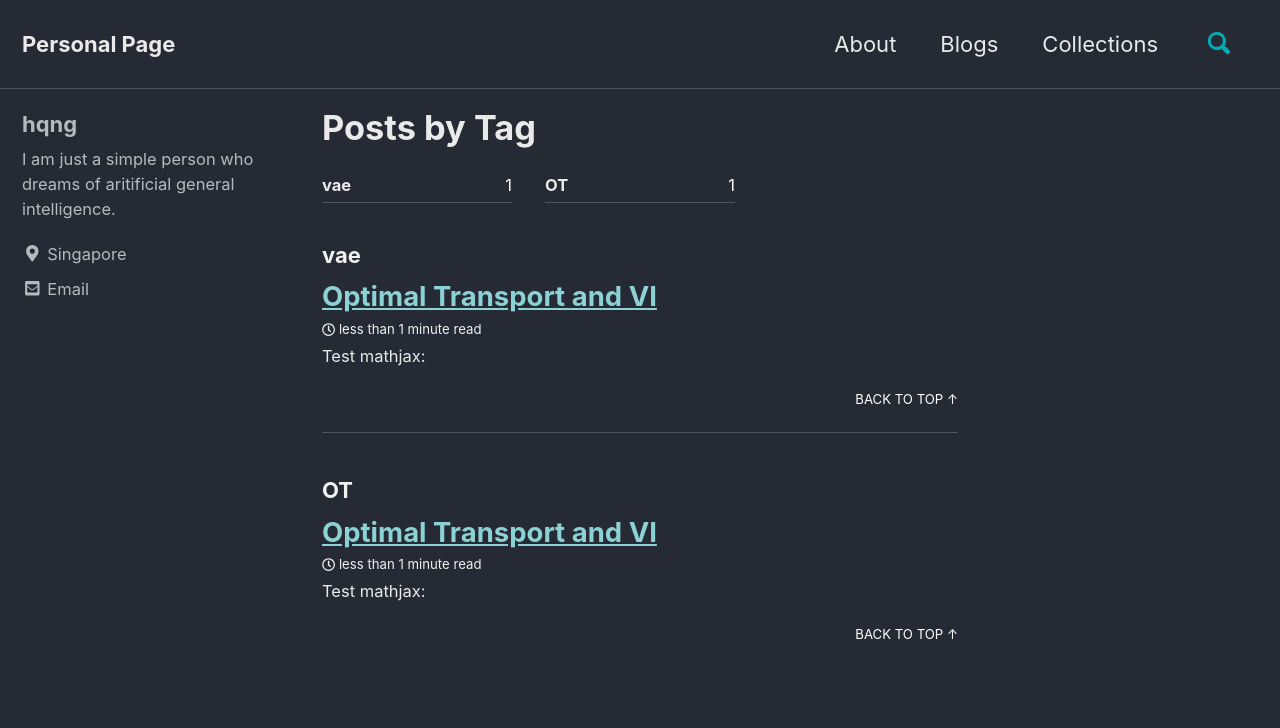
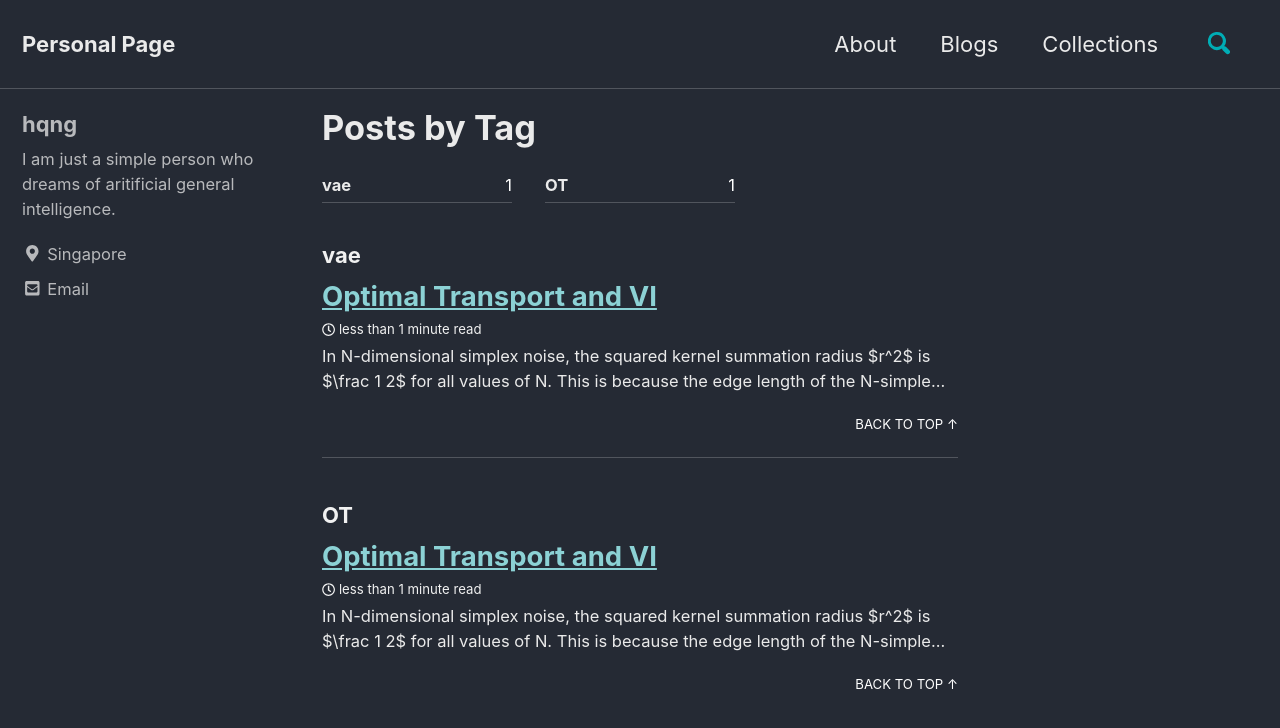
Before and after one commit to hqng/hqng.github.io, a Jekyll site: the page built from _pages/tag-archive.md, in a window 1280 px wide and 900 px high. Shown: the top 728 px of the window. Built offline with Jekyll 4.4.1, drawn with Linux system fonts in a browser that asks for light colours; cached includes are drawn as plain includes; nearby versions of some CDN libraries.

Commit message:
19th commit: test mathjax again

```diff
--- a/_posts/2019-05-24-OT-in-Generative-Models.md
+++ b/_posts/2019-05-24-OT-in-Generative-Models.md
@@ -8,10 +8,9 @@ tags:
   - OT
 ---
 
-Test mathjax:
+In N-dimensional simplex noise, the squared kernel summation radius $r^2$ is $\frac 1 2$
+for all values of N. This is because the edge length of the N-simplex $s = \sqrt {\frac {N} {N + 1}}$
+divides out of the N-simplex height $h = s \sqrt {\frac {N + 1} {2N}}$.
+The kerel summation radius $r$ is equal to the N-simplex height $h$.
 
-$$ E=mc^2 $$
-
-\begin{align}
-\log q(z_j)
-\end{align}
+$$ r = h = \sqrt{\frac {1} {2}} = \sqrt{\frac {N} {N+1}} \sqrt{\frac {N+1} {2N}} $$
```
